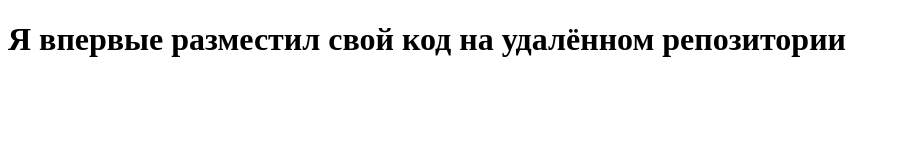
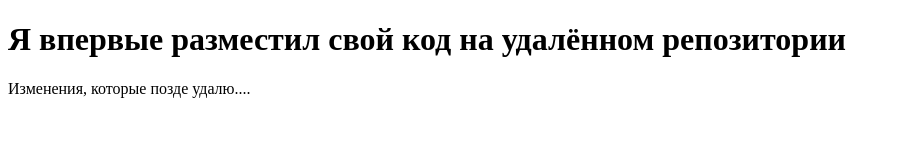
Before and after one commit to DimitriysMol/git-test, a plain HTML site: page INDEX.html in a window 1280 px wide. Shown: the whole page, without its empty margins (0-900 px from the left). Drawn offline with Linux system fonts and the light colour scheme.

Commit message:
Ошибочный коммит

```diff
--- a/INDEX.html
+++ b/INDEX.html
@@ -8,5 +8,6 @@
 </head>
 <body>
     <h1> Я впервые разместил свой код на удалённом репозитории </h1>
+    <p> Изменения, которые позде удалю.... </p>
 </body>
 </html>
```
